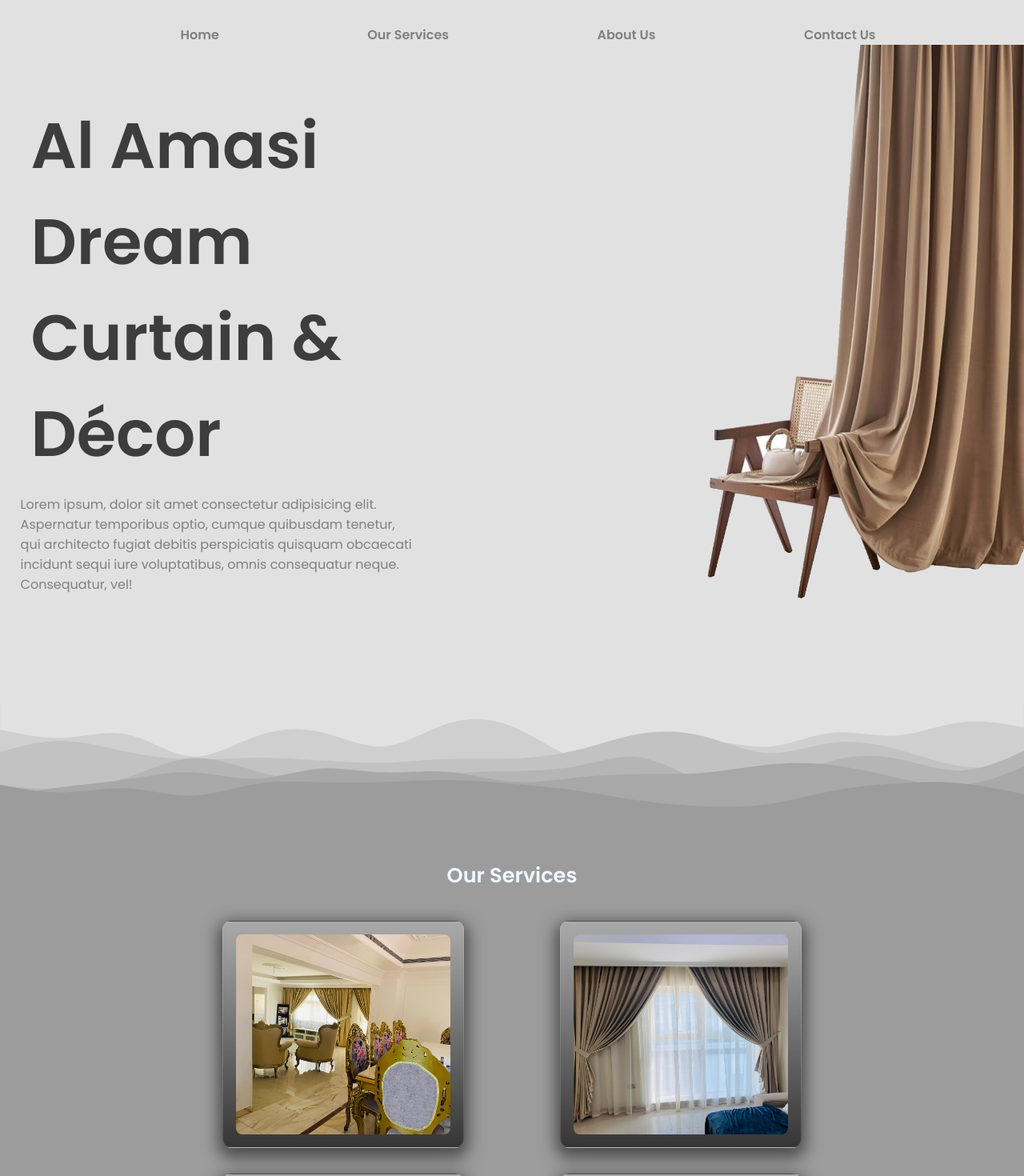
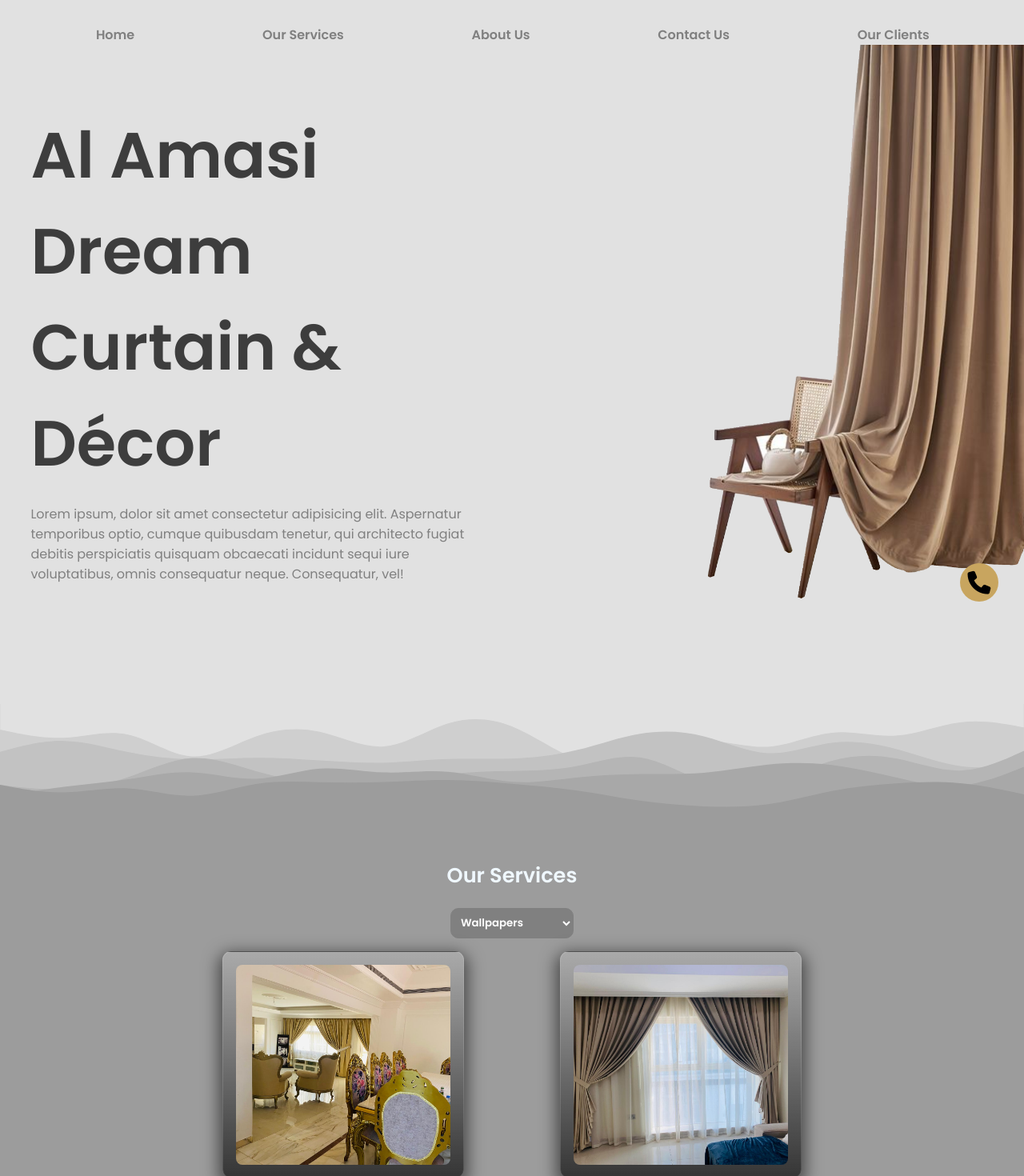
Before and after one commit to muhammad-salem-coder/curtain_website, a React (Vite) app: page / in a window 1280 px wide. Shown: the top 1470 px of the page at 80% size. Built offline with nearby package versions, Linux system fonts and the light colour scheme.

Commit message:
Hosting using bunlde

```diff
--- a/index.html
+++ b/index.html
@@ -4,6 +4,7 @@
     <meta charset="UTF-8" />
     <link rel="icon" type="image/svg+xml" href="/vite.svg" />
     <meta name="viewport" content="width=device-width, initial-scale=1.0" />
+    <script src="https://kit.fontawesome.com/5bd7d80db9.js" crossorigin="anonymous"></script>
     <title>Al Amasi Dream Curtains</title>
   </head>
   <body>
--- a/src/App.jsx
+++ b/src/App.jsx
@@ -1,11 +1,21 @@
 import { Cards } from "./components/cards";
-import { Navbar } from "./components/navbar";
+import { Navbar, CallButton } from "./components/navbar";
 import { Section, Footer, Spacer } from "./components/section";
+import { useState } from 'react';
 
 function App() {
+  const [selectedDiv, setSelectedDiv] = useState('1');
+
+  // Function to handle dropdown change
+  const handleChange = (event) => {
+    setSelectedDiv(event.target.value);
+  };
+
   return (
     <>
       <Navbar/>
+      <CallButton/>
+
       <div class="white" id="intro">
         <div id="sec1">
           <h1 id="intro-hd">Al Amasi Dream</h1>
@@ -23,7 +33,12 @@ function App() {
       <Spacer type="spacer layer-1"/>
 
       <Section color="grey" heading='Our Services' id="our_services">
-        <div class="row-card-sec">
+        <select id="div-select" onChange={handleChange} value={selectedDiv}>
+          <option className="options" value="1">Wallpapers</option>
+          <option className="options" value="2">Curtains</option>
+        </select>
+
+        <div class="row-card-sec" style={{ display: selectedDiv === '1' ? '' : 'none' }}>
           <Cards image= "images/pic1.jpeg" header="Curtains & Blinds"/>
           <Cards image= "images/pic2.jpeg" header="Curtains & Blinds"/>
           <Cards image= "images/pic3.jpeg" header="Curtains & Blinds"/>
@@ -33,7 +48,9 @@ function App() {
           <Cards image= "images/pic8.jpeg" header="Curtains & Blinds"/>
           <Cards image= "images/pic9.jpeg" header="Curtains & Blinds"/>
           <Cards image= "images/pic10.jpeg" header="Curtains & Blinds"/>
+        </div>
 
+        <div class="row-card-sec" style={{ display: selectedDiv === '2' ? '' : 'none' }}>
           <Cards image= "images/pic11.jpeg" header="Curtains & Blinds"/>
           <Cards image= "images/pic12.jpeg" header="Curtains & Blinds"/>
           <Cards image= "images/pic13.jpeg" header="Curtains & Blinds"/>
@@ -84,6 +101,7 @@ function App() {
       <Section color="dark" heading="">
         <Footer/>
       </Section>
+
     </>
   );
 }
--- a/src/components/navbar.jsx
+++ b/src/components/navbar.jsx
@@ -7,7 +7,19 @@ export function Navbar(){
                 <li><a href="#our_services">Our Services</a></li>
                 <li><a href="#about_us">About Us</a></li>
                 <li><a href="#contact_us">Contact Us</a></li>
+                <li><a href="#clients">Our Clients</a></li>
             </ul>
         </div>
     );
 }
+
+export function CallButton(){
+    return(
+        <a href="tel:0508679752" id="call-link">
+        <div className="call-btn">
+            <i class="fa-solid fa-phone"></i>
+        </div>
+        </a>
+
+    );
+}
--- a/src/index.css
+++ b/src/index.css
@@ -38,11 +38,10 @@ body::-webkit-scrollbar-thumb:hover {
   position: fixed;
   top: 0;
   left: 0;
-  width: 100vw;
+  width: 97vw;
   background-color: rgba(0, 0, 0, 0);
   color: rgb(101, 101, 101);
   display: flex;
-  justify-content: space-evenly;
   padding: 15px 0;
   z-index: 1000;
 }
@@ -52,7 +51,7 @@ body::-webkit-scrollbar-thumb:hover {
   list-style: none;
   width: 100%;
   display: flex;
-  justify-content: space-evenly;
+  justify-content: space-around;
 }
 
 .navbar li{
@@ -181,7 +180,8 @@ section p {
 #intro-pr p {
   color: grey;
   margin-top: 1rem;
-  width: 80%;
+  width: 90%;
+  padding-left: 1vw;
 }
 
 /* Responsive adjustments */
@@ -610,3 +610,44 @@ display: flex;
 .companies_sec{
   width: 100vw;
 }
+
+#call-link{
+  text-decoration: none;
+  color: black;
+}
+
+#call-link :hover{
+  background: #c1af8b;
+}
+
+.call-btn{
+  transform: scale(300%);
+  background: #c8a55f;
+  position: fixed;
+  left: 95vw;
+  top: 90vh;
+  border-radius: 100%;
+  display: flex;
+  justify-content: center;
+  align-items: center;
+  z-index: 1000;
+}
+
+.call-btn :hover{
+  cursor: pointer;
+}
+
+.call-btn i {
+  transform: scale(60%);
+}
+
+select {
+  width: 20%;
+  padding: 1%;
+  border-radius: 10px;
+  font-family: "Poppins";
+  font-weight: 750;
+  background-color: grey;
+  border-color: grey;
+  color: white;
+}
```
